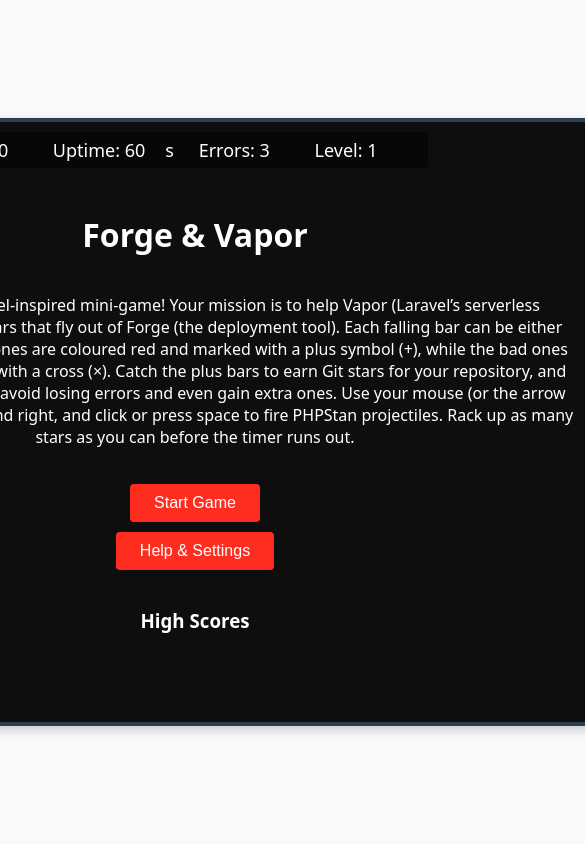
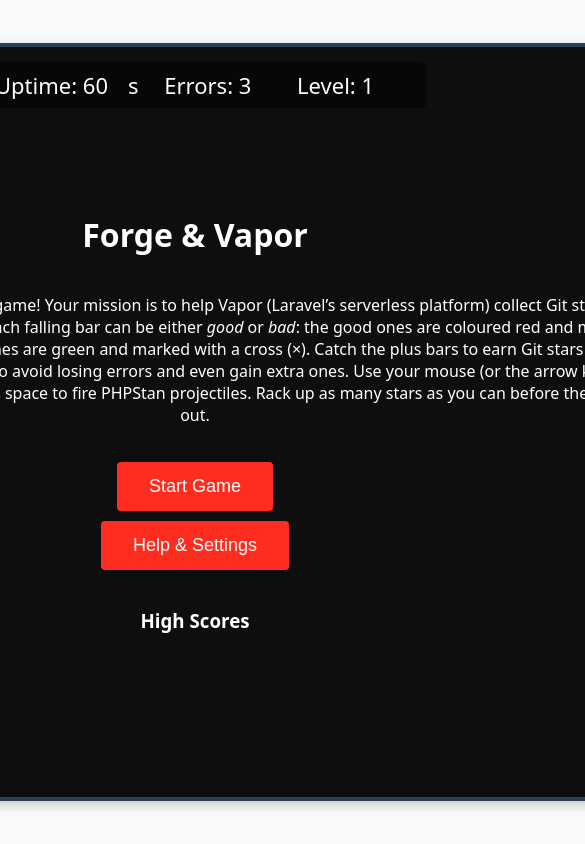
Before and after one commit to negoziator/forge-vapor, a plain HTML site: page game/index.html in a window 390 px wide. Shown: the top 844 px of the page, 585 px wide, since content can reach past the window. Drawn offline with Linux system fonts and the light colour scheme.

Commit message:
Increase canvas size and scale game elements for better visibility and responsiveness

```diff
--- a/game/index.html
+++ b/game/index.html
@@ -8,7 +8,8 @@
   <body>
     <div id="game-container">
       <!-- The canvas is where the game is rendered -->
-      <canvas id="gameCanvas" width="800" height="600"></canvas>
+      <!-- Enlarged canvas for improved visibility (increased from 800×600) -->
+      <canvas id="gameCanvas" width="1000" height="750"></canvas>
       <!-- UI overlay holds the start screen, HUD and game‑over screen -->
       <div id="ui">
         <!-- Start screen shown before the game begins -->
--- a/game/script.js
+++ b/game/script.js
@@ -80,9 +80,10 @@
 
 // Configuration for phpstan bullets
 const bullets = [];
-const BULLET_WIDTH = 12;
-const BULLET_HEIGHT = 12;
-const BULLET_SPEED = 8;
+// Scale bullet dimensions and speed up for the larger canvas (1.25×)
+const BULLET_WIDTH = 15;
+const BULLET_HEIGHT = 15;
+const BULLET_SPEED = 10;
 
 // Probability that a falling bar is "bad". Bad bars grant an extra life when
 // shot with a phpstan bullet, but will consume a life if caught by the player.
@@ -194,11 +195,14 @@
 // Game constants
 const GAME_DURATION = 60; // seconds
 const BAR_SPAWN_INTERVAL = 1000; // base spawn interval in ms
-const PLAYER_WIDTH = 72;
-const PLAYER_HEIGHT = 90;
-const PLAYER_SPEED = 6;
-const BAR_WIDTH = 40;
-const BAR_HEIGHT = 16;
+// Player dimensions scaled for the larger canvas (approximately 1.25×). Speed
+// is also increased to keep movement responsive relative to the new canvas size.
+const PLAYER_WIDTH = 90;
+const PLAYER_HEIGHT = 112;
+const PLAYER_SPEED = 8;
+// Bar dimensions scaled up for improved visibility
+const BAR_WIDTH = 50;
+const BAR_HEIGHT = 20;
 const INITIAL_LIVES = 3;
 
 // Game state variables
--- a/game/style.css
+++ b/game/style.css
@@ -68,12 +68,12 @@
 /* Heads up display for score, time and lives */
 #hud {
   position: absolute;
-  top: 10px;
-  left: 10px;
-  font-size: 18px;
+  top: 15px;
+  left: 15px;
+  font-size: 22px;
   color: #ffffff;
   background: rgba(0, 0, 0, 0.5);
-  padding: 6px 10px;
+  padding: 8px 12px;
   border-radius: 4px;
   pointer-events: none;
 }
@@ -84,8 +84,8 @@
 
 /* Buttons share a consistent look */
 button {
-  padding: 10px 24px;
-  font-size: 16px;
+  padding: 14px 32px;
+  font-size: 18px;
   cursor: pointer;
   border: none;
   border-radius: 4px;
```
